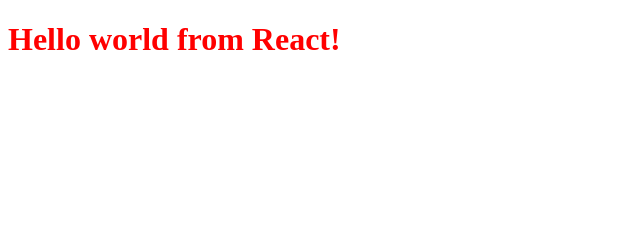
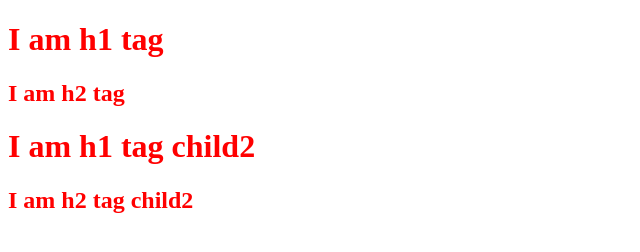
Before and after one commit to Santhoshmahanthi123/namaste-react, a website built with Parcel: page index.html in a window 1280 px wide. Shown: the whole page, without its empty margins (0-640 px from the left). Built offline with nearby package versions, Linux system fonts and the light colour scheme.

Commit message:
added headings

```diff
--- a/App.js
+++ b/App.js
@@ -1,3 +1,12 @@
-const heading = React.createElement("h1", {id:"heading"}, "Hello world from React!");
+const parent = React.createElement("div",{id: "parent"},[
+    React.createElement("div", {id:"child"}, [
+        React.createElement("h1",{},"I am h1 tag"),
+        React.createElement("h2",{},"I am h2 tag"),
+    ]),
+    React.createElement("div", {id:"child2"}, [
+        React.createElement("h1",{},"I am h1 tag child2"),
+        React.createElement("h2",{},"I am h2 tag child2"),
+    ]),
+] )
 const root =  ReactDOM.createRoot(document.getElementById("root"));
-root.render(heading);
+root.render(parent);
--- a/index.css
+++ b/index.css
@@ -1,3 +1,3 @@
-#heading{
+#parent{
     color: Red;
 }
```
Also changed, not shown: dist/index.html (added), 6 other files.
